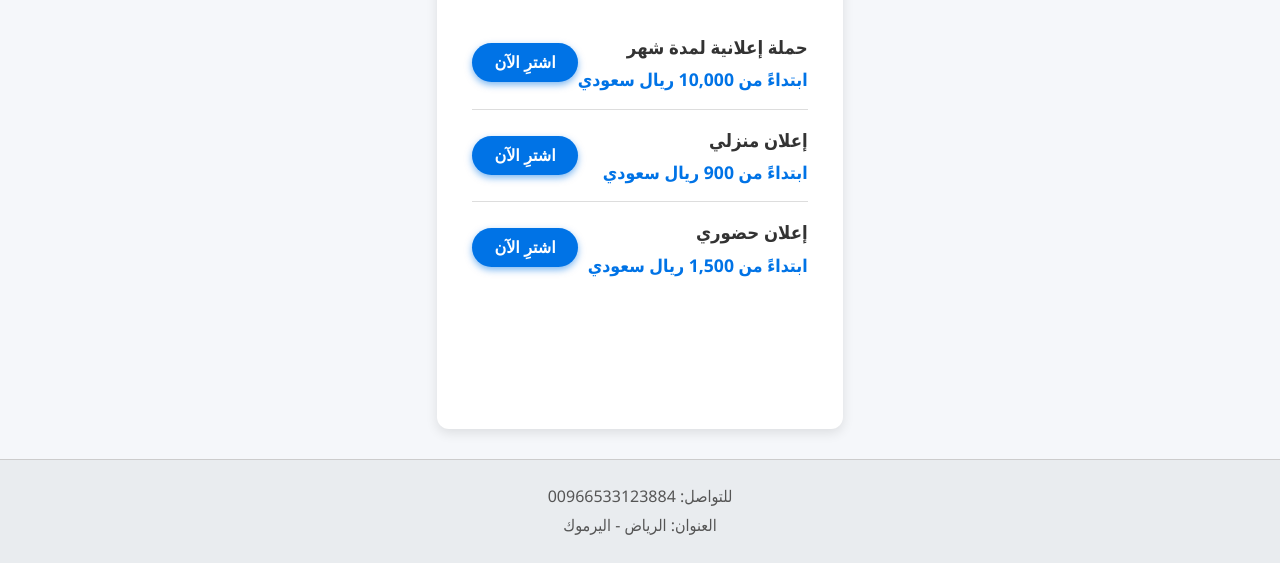
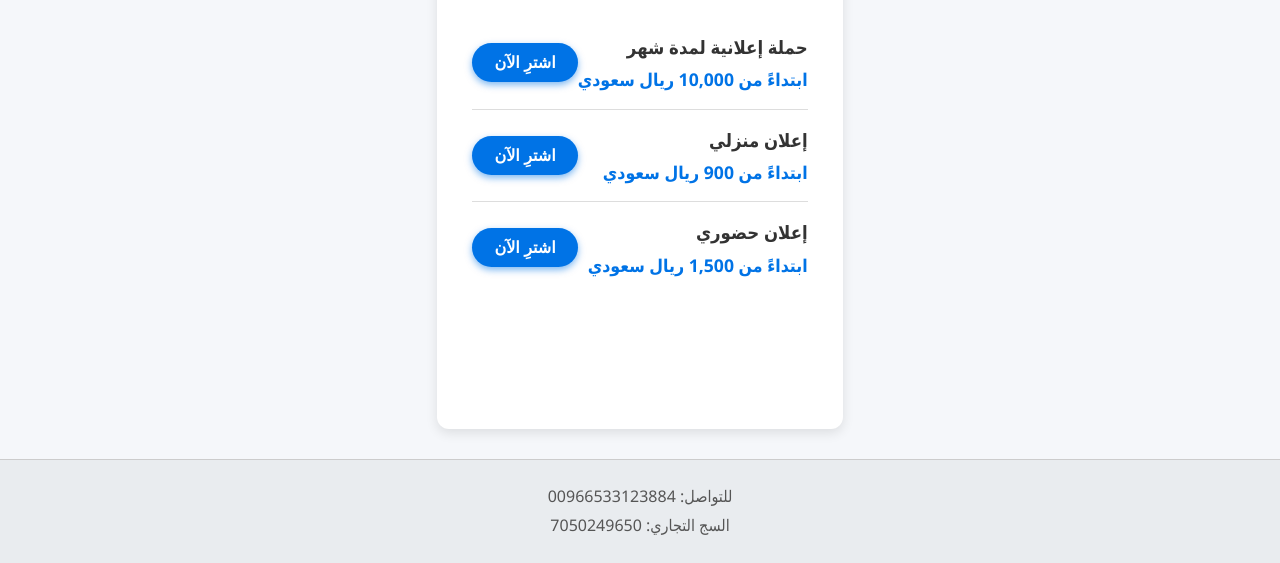
Before and after one commit to MohrahTwaiq/MOHRA, a plain HTML site: page index.html in a window 1280 px wide. Shown: the part 237-800 px from the top of the page. Drawn offline with Linux system fonts and the light colour scheme.

Commit message:
Update index.html

```diff
--- a/index.html
+++ b/index.html
@@ -149,7 +149,7 @@
 
   <footer>
     <div>للتواصل: 00966533123884</div>
-    <div>العنوان: الرياض - اليرموك</div>
+    <div>السج التجاري: 7050249650</div>
   </footer>
 
   <script>
```
